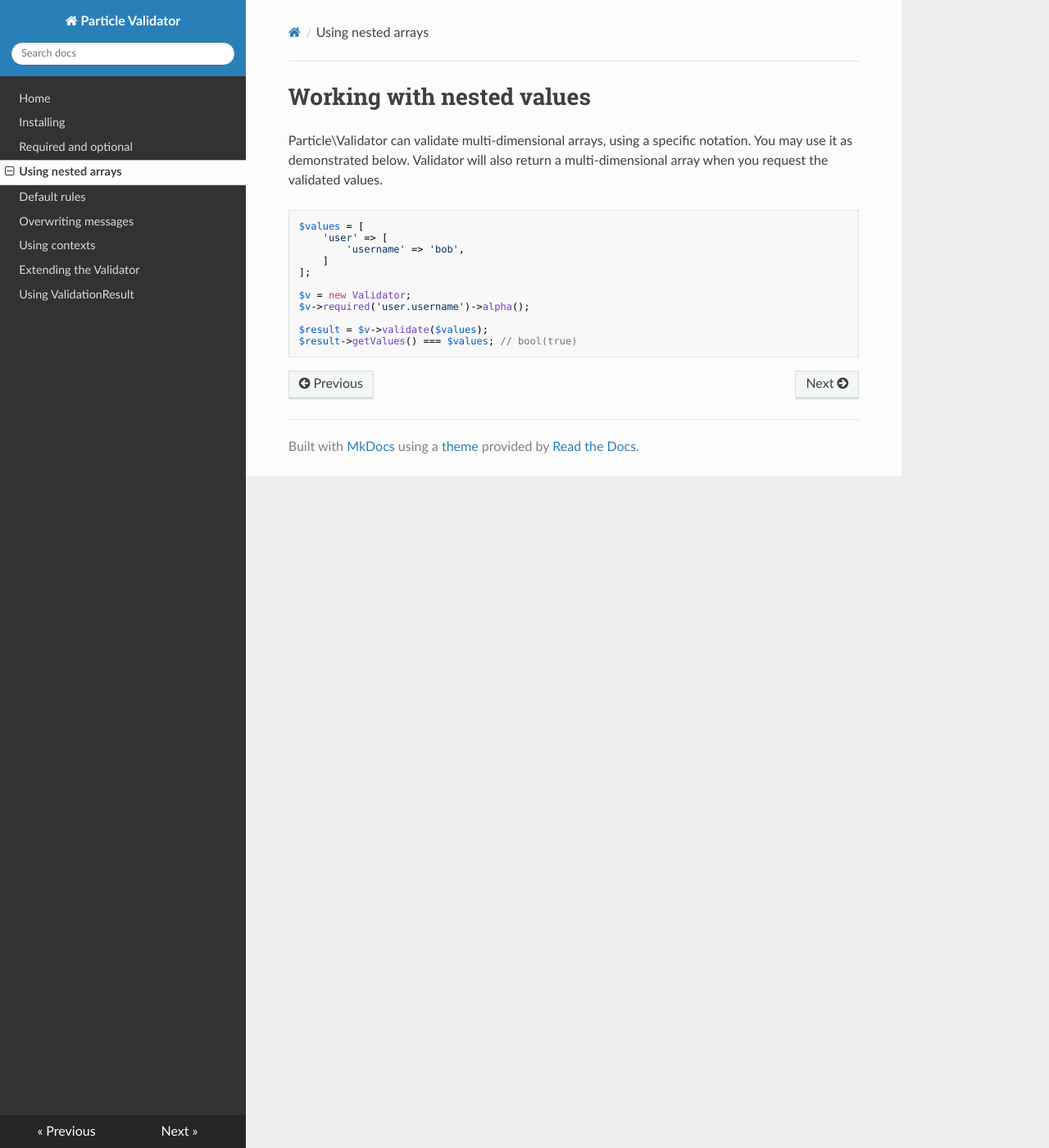
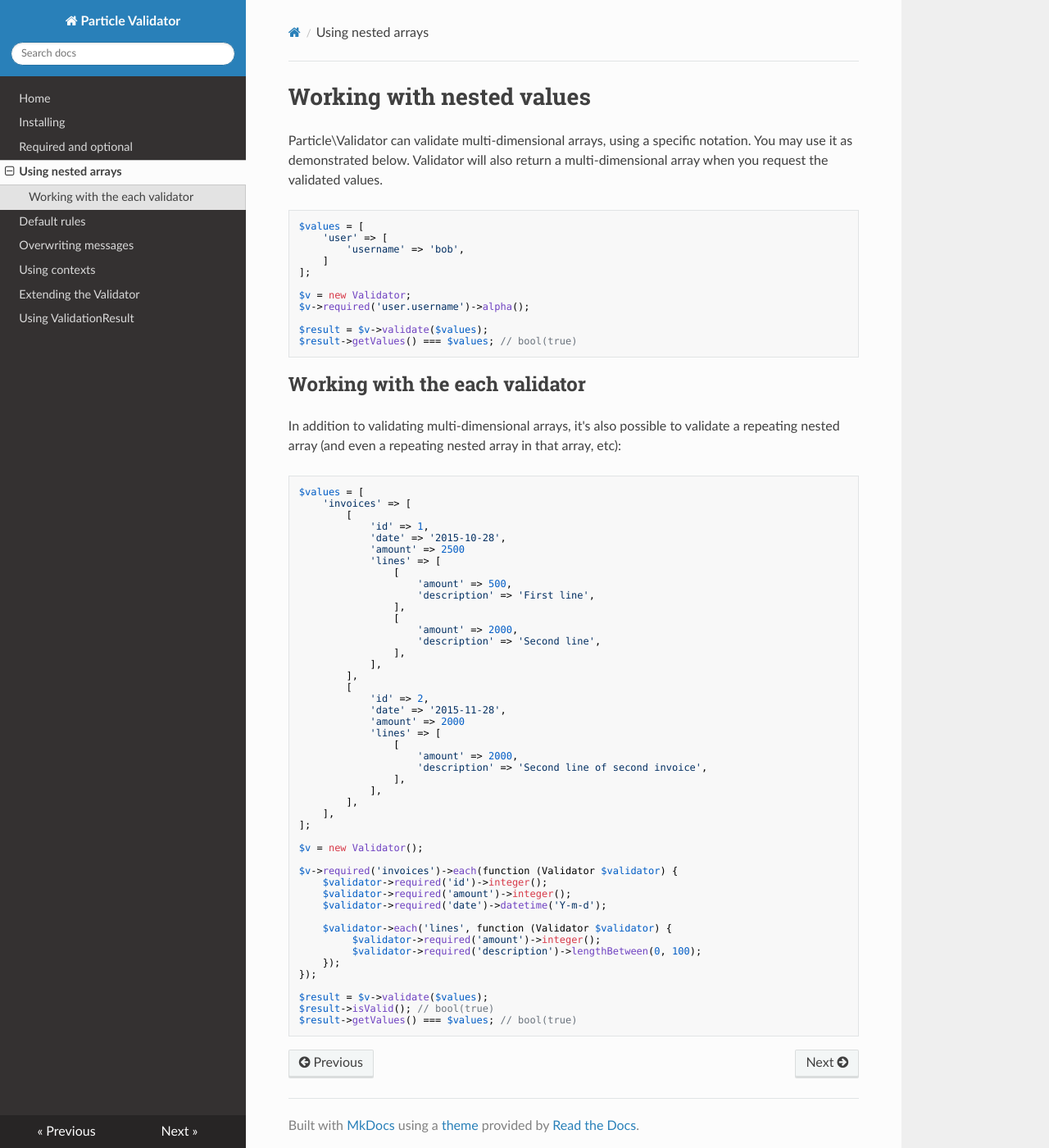
Before and after one commit to particle-php/Validator, an MkDocs documentation site: the page built from docs/nested-values.md, in a window 1280 px wide and 1400 px high. Shown: the whole window at 82% size. Built offline with MkDocs 1.6.1, drawn with Linux system fonts in a browser that asks for light colours; nearby versions of some CDN libraries; old or Windows-style settings are respelled for this version of MkDocs.

Commit message:
Adding documentation on each.

````diff
--- a/docs/nested-values.md
+++ b/docs/nested-values.md
@@ -17,3 +17,58 @@ $v->required('user.username')->alpha();
 $result = $v->validate($values);
 $result->getValues() === $values; // bool(true)
 ```
+
+## Working with the each validator
+
+In addition to validating multi-dimensional arrays, it's also possible to validate a repeating
+nested array (and even a repeating nested array in that array, etc):
+
+```php
+$values = [
+    'invoices' => [
+        [
+            'id' => 1,
+            'date' => '2015-10-28',
+            'amount' => 2500
+            'lines' => [
+                [
+                    'amount' => 500,
+                    'description' => 'First line',
+                ],
+                [
+                    'amount' => 2000,
+                    'description' => 'Second line',
+                ],
+            ],
+        ],
+        [
+            'id' => 2,
+            'date' => '2015-11-28',
+            'amount' => 2000
+            'lines' => [
+                [
+                    'amount' => 2000,
+                    'description' => 'Second line of second invoice',
+                ],
+            ],
+        ],
+    ],
+];
+
+$v = new Validator();
+
+$v->required('invoices')->each(function (Validator $validator) {
+    $validator->required('id')->integer();
+    $validator->required('amount')->integer();
+    $validator->required('date')->datetime('Y-m-d');
+
+    $validator->each('lines', function (Validator $validator) {
+         $validator->required('amount')->integer();
+         $validator->required('description')->lengthBetween(0, 100);
+    });
+});
+
+$result = $v->validate($values);
+$result->isValid(); // bool(true)
+$result->getValues() === $values; // bool(true)
+```
````
